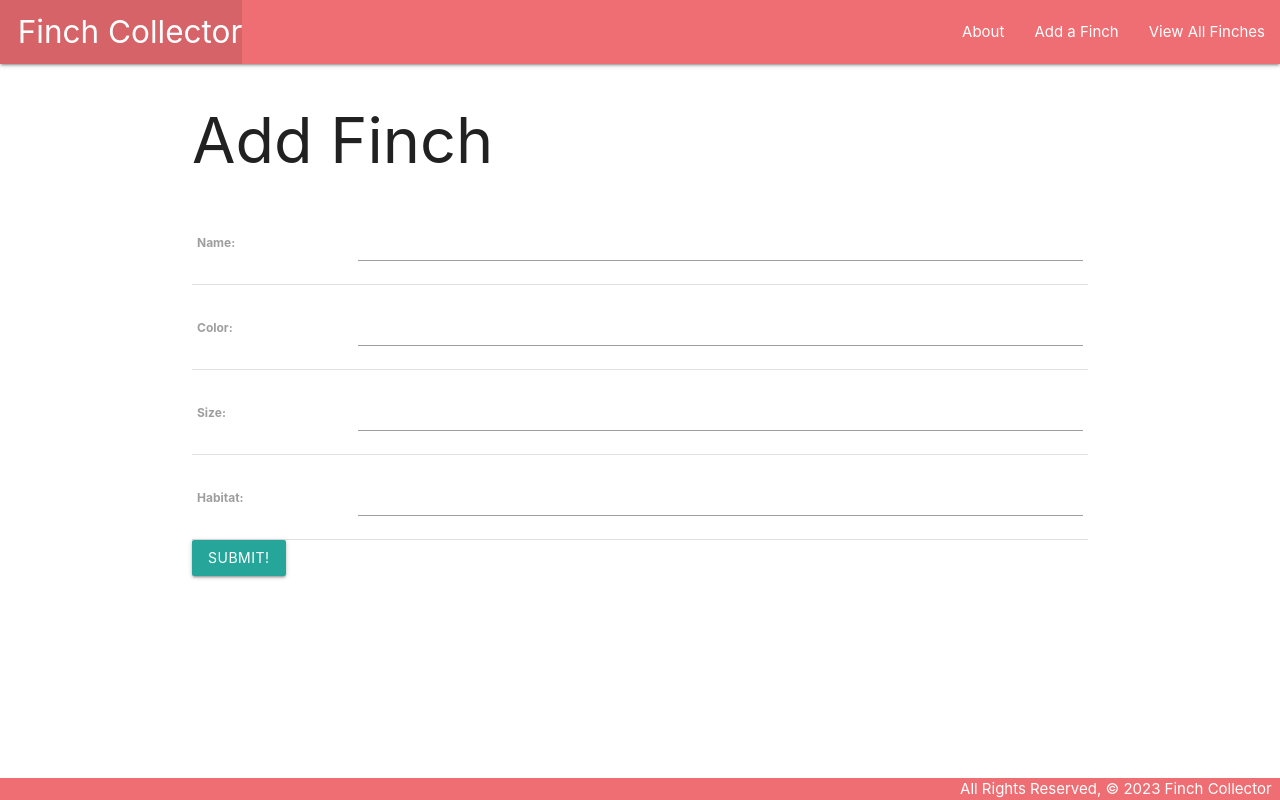
After one commit to Carlosdos818/finchcollector, a Django app: page /finches/create/ in a window 1280 px wide. The commit adds this page. Run offline with Django 4.2, Linux system fonts and the light colour scheme.

Commit message:
Able to create finches on the front end

```diff
--- a/main_app/models.py
+++ b/main_app/models.py
@@ -1,5 +1,5 @@
 from django.db import models
-# need the reverse method from django urls fro redirects
+# need the reverse method from django urls for redirects
 from django.urls import reverse
 
 # Create your models here.
@@ -13,5 +13,6 @@ class Finch(models.Model):
         return self.name
 
     # this is used to redirects from class based views
+    # kwargs are unknown number of arguments
     def get_absolute_url(self):
         return reverse('detail', kwargs={'finch_id': self.id})
--- a/main_app/templates/base.html
+++ b/main_app/templates/base.html
@@ -19,6 +19,7 @@
                 <ul class="right">
 
                     <li><a href="{% url 'about' %}">About</a></li>
+                    <li><a href="{% url 'finches_create' %}">Add a Finch</a></li>
                     <li><a href="{% url 'index' %}">View All Finches</a></li>
                 </ul>
             </div>
--- /dev/null
+++ b/main_app/templates/main_app/finch_form.html
@@ -0,0 +1,15 @@
+{% extends 'base.html' %}
+{% block content %}
+<h1>Add Finch</h1>
+<!-- Leaving the action blank in a form, causes the POST to hit the same route that it was rendered with-->
+<form action="" method="POST">
+    <!-- Django requires this fir security purposes -->
+    <!-- colloquially known as a 'c-surf token' -->
+    {% csrf_token %}
+    <table>
+        <!-- This will map the fields, create inputs and display them as a table inside the form (all thanks to the CBV) -->
+        {{ form.as_table }}
+    </table>
+    <input type="submit" value="Submit!" class="btn">
+</form>
+{% endblock %}
--- a/main_app/urls.py
+++ b/main_app/urls.py
@@ -12,4 +12,6 @@ urlpatterns = [
     path('finches/', views.finches_index, name='index'),
     # Route for the finches details
     path('finches/<int:finch_id>', views.finches_detail, name='detail'),
+    # Route for create finch
+    path('finches/create/', views.FinchCreate.as_view(), name='finches_create'),
 ]
--- a/main_app/views.py
+++ b/main_app/views.py
@@ -1,4 +1,6 @@
 from django.shortcuts import render
+# We need to import our class based views
+from django.views.generic.edit import CreateView
 
 # in order to use the model, we have to import
 from .models import Finch
@@ -50,3 +52,10 @@ def finches_detail(request, finch_id):
     # print('this is the finch django found')
     # print(finch)
     return render(request, 'finches/detail.html', { 'finch': finch })
+
+# Now we can inherit from the CreateView to make our finches create view
+class FinchCreate(CreateView):
+    model = Finch
+    fields = '__all__'
+    # we can also do this if you  only want to pass a few field's items
+    # fields = ['name', 'color', 'size', 'habitat']
```
